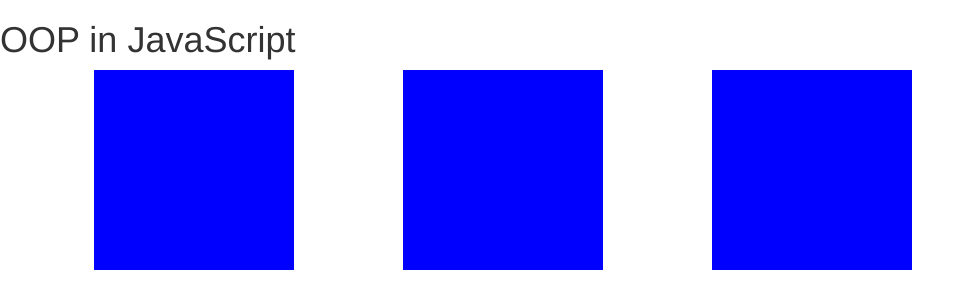
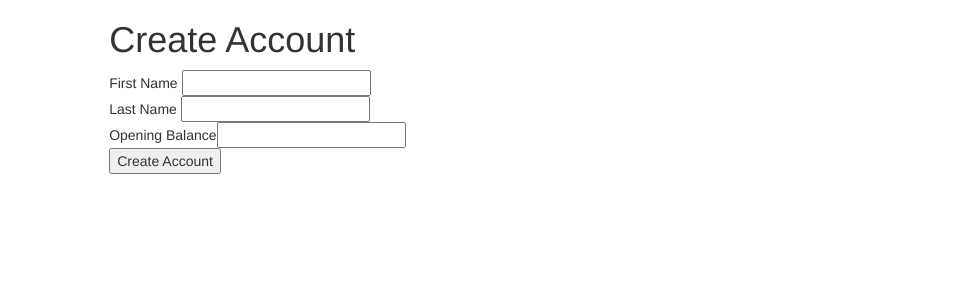
Before and after one commit to tiffanyhoodprice/oop_js, a plain HTML site: page accounts.html in a window 1280 px wide. Shown: the whole page, without its empty margins (0-974 px from the left). Drawn offline with nearby package versions, Linux system fonts and the light colour scheme.

Commit message:
finished; ready to fork for exercise

```diff
--- a/index.html
+++ b/accounts.html
@@ -6,18 +6,31 @@
   <link rel="stylesheet" type="text/css" href="style.css">
   <script src="https://ajax.googleapis.com/ajax/libs/jquery/1.12.4/jquery.min.js"></script>
   <script src="https://maxcdn.bootstrapcdn.com/bootstrap/3.3.7/js/bootstrap.min.js" integrity="sha384-Tc5IQib027qvyjSMfHjOMaLkfuWVxZxUPnCJA7l2mCWNIpG9mGCD8wGNIcPD7Txa" crossorigin="anonymous"></script>
-  <script type="text/javascript" src="oop.js"></script>
+  <script type="text/javascript" src="javascript.js"></script>
 </head>
 <body>
-  <h1>OOP in JavaScript</h1>
 
   <div class="row">
-    <div class="col-md-1"> </div>
-    <div class="box col-md-3" onclick="clickBoxOne()"> </div>
-    <div class="col-md-1"> </div>
-    <div class="box col-md-3" onclick="clickBoxTwo()"> </div>
-    <div class="col-md-1"> </div>
-    <div class="box col-md-3" onclick="clickBoxThree()"> </div>
+    <div class="col-md-1"></div>
+    <div class="col-md-3">
+      <h1>Create Account</h1>
+      <div>
+        First Name <input id="firstName">
+      </div>
+      <div>
+        Last Name <input id="lastName">
+      </div>
+      <div>
+        Opening Balance<input id="openingBalance">
+      </div>
+      <button onclick="createAccount()">Create Account</button>
+    </div>
+    <div class="col-md-1"></div>
+    <div class="col-md-3">
+      <div id=accounts>
+
+      </div>
+    </div>
   </div>
 </body>
 </html>
--- /dev/null
+++ b/javascript.js
@@ -0,0 +1,12 @@
+function createAccount() {
+  var firstName = document.getElementById('firstName');
+  var lastName = document.getElementById('lastName');
+  var openingBalance = document.getElementById('openingBalance');
+  var account = new Account(firstName.value, lastName.value, openingBalance.value); // need to create constructor
+  accounts.push(account);
+  firstName.value = "";
+  lastName.value = "";
+  openingBalance.value = "";
+}
+
+window.accounts = accounts;
```
Also changed, not shown: boxes.html (added, +21 -0 lines), oop.js (deleted).
